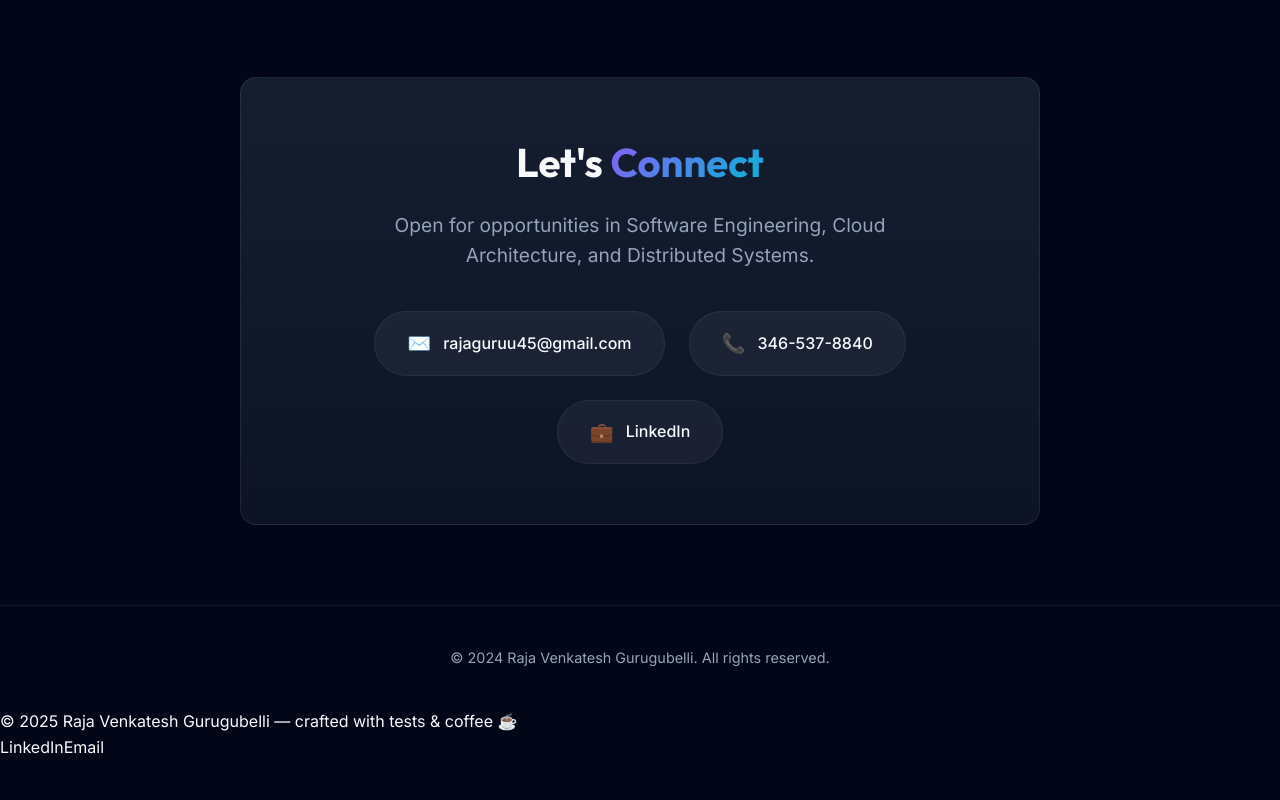
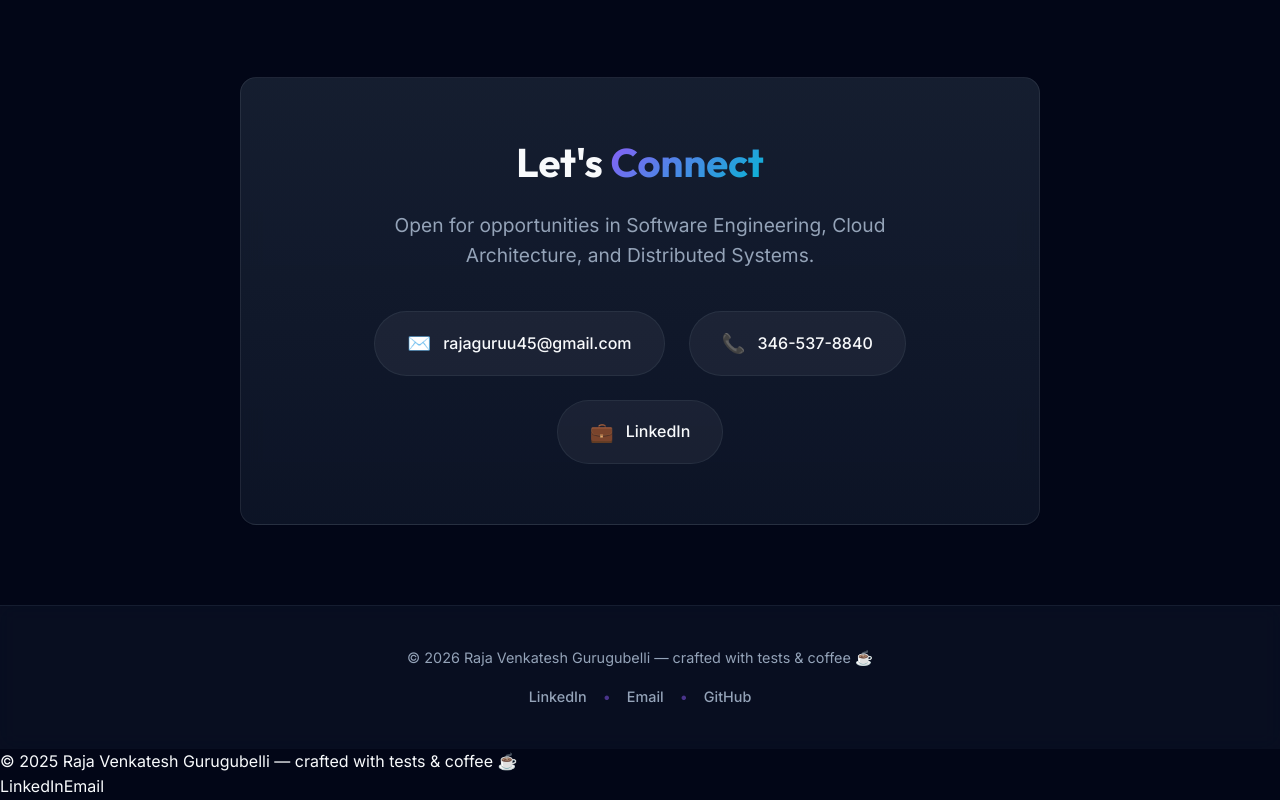
Before and after one commit to Rajavenkateshgurugubelli/portfolio, an Angular app: page / in a window 1280 px wide. Shown: the part 5283-6083 px from the top of the page. Before the commit the page ends 6044 px from the top, so only its background shows below. Built offline with nearby package versions, Linux system fonts and the light colour scheme.

Commit message:
feat: implement initial portfolio homepage layout and styling with navigation, hero section, and footer.

```diff
--- a/src/app/home/home.component.css
+++ b/src/app/home/home.component.css
@@ -118,10 +118,35 @@ pre {
 /* Footer */
 .footer {
   padding: 40px 0;
-  text-align: center;
   border-top: 1px solid var(--border-color);
   color: var(--text-secondary);
   font-size: 0.9rem;
+  background: rgba(15, 23, 42, 0.5);
+  backdrop-filter: blur(10px);
+}
+
+.footer-content {
+  display: flex;
+  flex-direction: column;
+  align-items: center;
+  gap: 16px;
+}
+
+.footer-links {
+  display: flex;
+  gap: 16px;
+  align-items: center;
+}
+
+.footer-link {
+  color: var(--text-secondary);
+  text-decoration: none;
+  font-weight: 500;
+  transition: color 0.3s ease;
+}
+
+.footer-link:hover {
+  color: var(--accent-primary);
 }
 
 @media (max-width: 900px) {
--- a/src/app/home/home.component.html
+++ b/src/app/home/home.component.html
@@ -77,6 +77,15 @@
 <!-- Footer -->
 <footer class="footer">
   <div class="container">
-    <p>&copy; 2024 Raja Venkatesh Gurugubelli. All rights reserved.</p>
+    <div class="footer-content">
+      <p>&copy; 2026 Raja Venkatesh Gurugubelli — crafted with tests & coffee ☕</p>
+      <div class="footer-links">
+        <a href="https://linkedin.com/in/raja-ven/" target="_blank" class="footer-link">LinkedIn</a>
+        <span class="separator">•</span>
+        <a href="mailto:rajaguruu45@gmail.com" class="footer-link">Email</a>
+        <span class="separator">•</span>
+        <a href="https://github.com/Rajavenkateshgurugubelli" target="_blank" class="footer-link">GitHub</a>
+      </div>
+    </div>
   </div>
 </footer>
```
